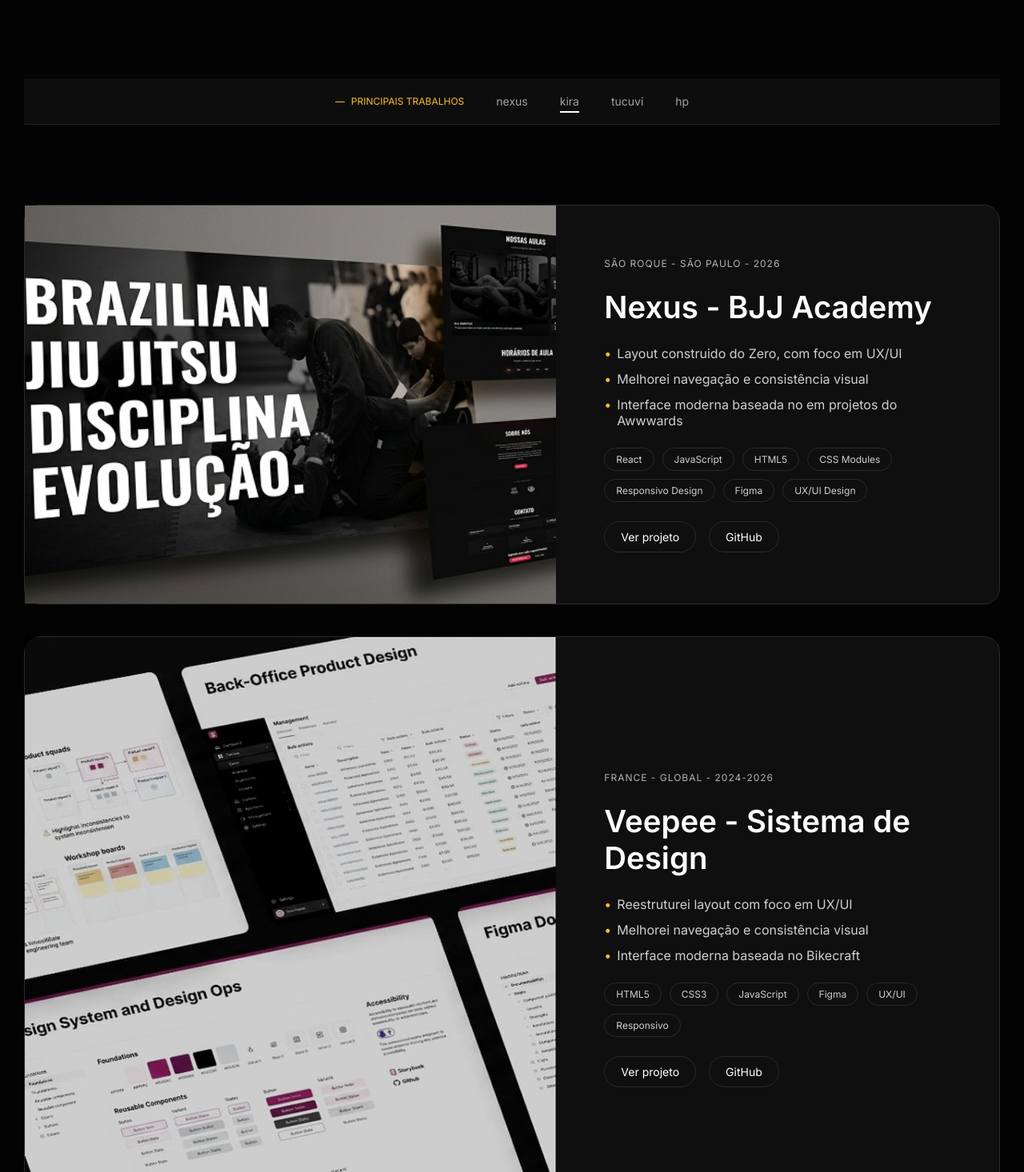
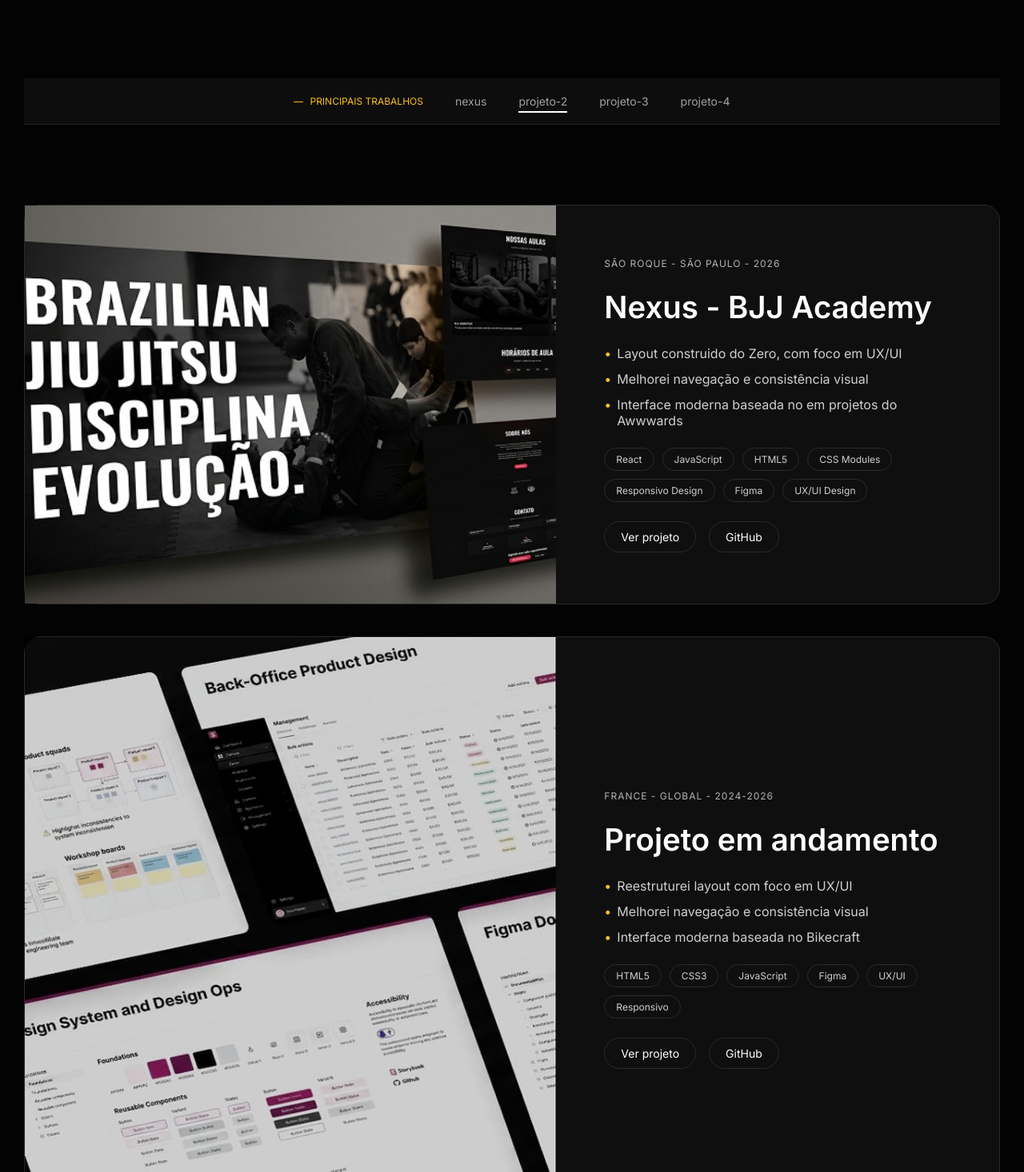
Before and after one commit to lucasvidaldev/my-portfolio, a React (Vite) app: page / in a window 1280 px wide. Shown: the part 3084-4550 px from the top of the page at 80% size. Built offline with nearby package versions, Linux system fonts and the light colour scheme.

Commit message:
Alterando links dos projetos externos

```diff
--- a/src/features/home/projects/components/data/projectsData.js
+++ b/src/features/home/projects/components/data/projectsData.js
@@ -26,10 +26,10 @@
        github: 'https://github.com/jobslucasvidal-design/nexusbjjacademy',
      },
      {
-       id: 'kira',
+       id: 'projeto-2',
        img: Img1,
        eyebrow: 'France - Global - 2024-2026',
-       title: 'Veepee - Sistema de Design',
+       title: 'Projeto em andamento',
        bullets: [
          'Reestruturei layout com foco em UX/UI',
          'Melhorei navegação e consistência visual',
@@ -43,14 +43,14 @@
          'UX/UI',
          'Responsivo',
        ],
-       deploy: 'https://mybikestar.netlify.app/',
-       github: 'https://github.com/eulucasvidal/bikestar',
+       deploy: '#',
+       github: '#',
      },
      {
-       id: 'tucuvi',
+       id: 'projeto-3',
        img: Img1,
        eyebrow: 'France - Global - 2024-2026',
-       title: 'Veepee - Sistema de Design',
+       title: 'Projeto em andamento',
        bullets: [
          'Reestruturei layout com foco em UX/UI',
          'Melhorei navegação e consistência visual',
@@ -64,14 +64,14 @@
          'UX/UI',
          'Responsivo',
        ],
-       deploy: 'https://mybikestar.netlify.app/',
-       github: 'https://github.com/eulucasvidal/bikestar',
+       deploy: '#',
+       github: '#',
      },
      {
-       id: 'hp',
+       id: 'projeto-4',
        img: Img1,
        eyebrow: 'France - Global - 2024-2026',
-       title: 'Veepee - Sistema de Design',
+       title: 'Projeto em andamento',
        bullets: [
          'Reestruturei layout com foco em UX/UI',
          'Melhorei navegação e consistência visual',
@@ -85,7 +85,7 @@
          'UX/UI',
          'Responsivo',
        ],
-       deploy: 'https://mybikestar.netlify.app/',
-       github: 'https://github.com/eulucasvidal/bikestar',
+       deploy: '#',
+       github: '#',
      }
 ];
```
